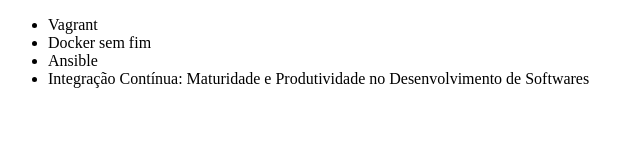
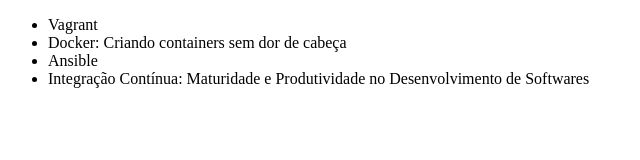
Before and after one commit to viniciuszaki/alura-git, a plain HTML site: page index.html in a window 1280 px wide. Shown: the whole page, without its empty margins (0-640 px from the left). Drawn offline with Linux system fonts and the light colour scheme.

Commit message:
Corrigindo nome do curso de Docker

```diff
--- a/index.html
+++ b/index.html
@@ -7,7 +7,7 @@
 <body>
 	<ul>
 		<li>Vagrant</li>
-		<li>Docker sem fim</li>
+		<li>Docker: Criando containers sem dor de cabeça</li>
 		<li>Ansible</li>
 		<li>Integração Contínua: Maturidade e Produtividade no Desenvolvimento de Softwares</li>
 	</ul>
```
